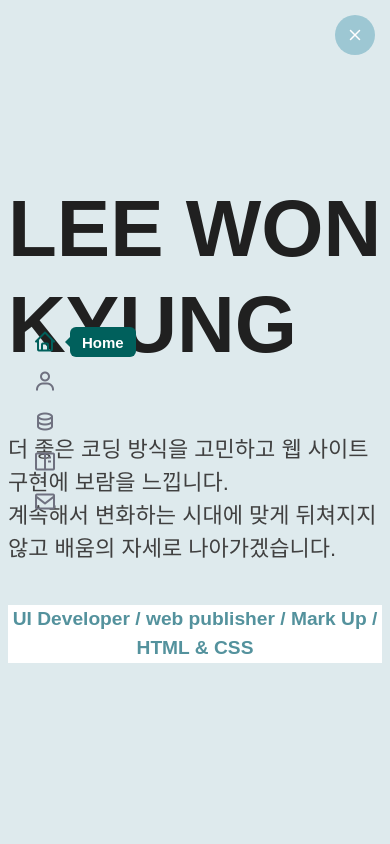
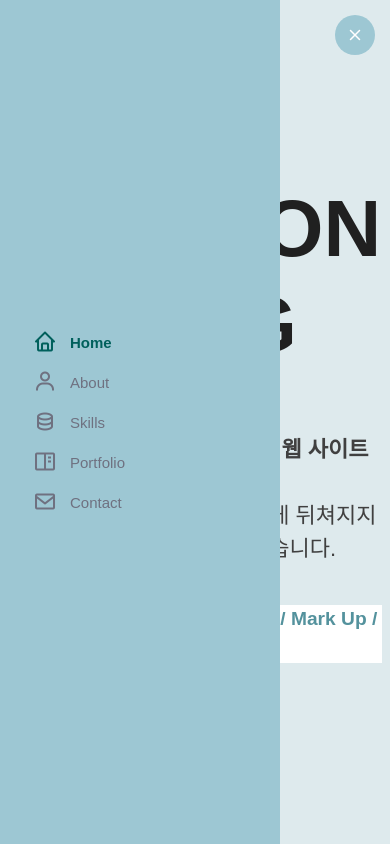
Before and after one commit to Leewonkyung/Leewonkyung.github.io, a plain HTML site: page index.html in a window 390 px wide. Both pictures are taken after a click on the icon 355 px from the left and 35 px from the top of the page. Shown: the top 844 px of the page. Drawn offline with nearby package versions, Linux system fonts and the light colour scheme; a web font is replaced by a local one.

Commit message:
css minify & pdf update
css minify & pdf update

```diff
--- a/assets/css/style.css
+++ b/assets/css/style.css
@@ -1,16 +1,15 @@
-/**
-* Template Name: iPortfolio - v3.7.0
-* Template URL: https://bootstrapmade.com/iportfolio-bootstrap-portfolio-websites-template/
-* Author: BootstrapMade.com
-* License: https://bootstrapmade.com/license/
-*/
-
 /*--------------------------------------------------------------
 # General
 --------------------------------------------------------------*/
 @font-face {
   font-family: 'NEXON Gothic';
   src: url('https://cdn.jsdelivr.net/gh/projectnoonnu/noonfonts_20-04@2.1/NEXON Lv1 Gothic OTF.woff') format('woff');
+  font-weight: normal;
+  font-style: normal;
+}
+@font-face {
+  font-family: 'NEXON Gothic Bold';
+  src: url('https://cdn.jsdelivr.net/gh/projectnoonnu/noonfonts_20-04@2.1/NEXON Lv1 Gothic OTF Bold.woff') format('woff');
   font-weight: normal;
   font-style: normal;
 }
@@ -174,13 +173,16 @@ p{
   color: #6f7180;
 }
 .nav-menu a span{
+  position: relative;
+  margin-left: 5px;
+  line-height: 1;
+}
+@media (min-width: 1200px){
+  .nav-menu a span{
     display: none;
-  position: relative;
     background: #00605c;
     border-radius: .4em;
     padding: 0.5em 0.8em;
-  margin-left: 5px;
-  line-height: 1;
     color: #fff;
   }
   .nav-menu a span:after{
@@ -195,6 +197,7 @@ p{
     border-left: 0;
     margin-top: -5px;
     margin-left: -5px;
+  }
 }
 .nav-menu a:hover span,
 .nav-menu a.active span{
@@ -238,6 +241,8 @@ p{
 }
 .mobile-nav-active #header {
   left: 0;
+  width: 280px;
+  background: #9dc7d3;
 }
 
 /*--------------------------------------------------------------
--- a/assets/custom.scss
+++ b/assets/custom.scss
@@ -1,10 +1,8 @@
 // DEMO
 $color-main: #9dc7d3;
 $black: #202020;
-// body {
-//   font-family: 'Montserrat', sans-serif;
-//   text-align: center;
-// }
+
+
 #intro {
   max-width: 100%;
   // margin-left: 250px;
@@ -28,6 +26,7 @@ $black: #202020;
   line-height: 1.2;
   display: inline-block;
   position: relative;
+  font-family: 'NEXON Gothic Bold', sans-serif;
   // font-family: 'Pretendard', sans-serif;
   @media all and(max-width: 1320px){
     font-size: 80px;
@@ -42,7 +41,10 @@ $black: #202020;
   color: #404040;
   padding: 20px 0;
   font-size: 22px;
-  font-weight: 300;
+  b{
+    font-weight: 800;
+  }
+
   &.txt-center {
     text-align: center;
   }
--- a/index.html
+++ b/index.html
@@ -41,7 +41,7 @@
 
   <!-- Template Main CSS File -->
   <link href="assets/css/style.css" rel="stylesheet">
-  <link href="assets/css/custom.css" rel="stylesheet">
+  <link href="assets/css/custom.min.css" rel="stylesheet">
 </head>
 
 <body>
@@ -79,7 +79,7 @@
         <p class="bigger">LEE WON KYUNG </p>
       </div><br>
       <div class="has-animation animation-rtl" data-delay="1000">
-        <p class="text">더 좋은 코딩 방식을 고민하고 웹 사이트 구현에 보람을 느낍니다. <br>계속해서 변화하는 시대에 맞게 뒤쳐지지 않고 배움의 자세로 나아가겠습니다.</p>
+        <p class="text">더 좋은 코딩 방식을 고민하고 <b>웹 사이트 구현에 보람</b>을 느낍니다. <br>계속해서 변화하는 시대에 맞게 뒤쳐지지 않고 <b>배움의 자세</b>로 나아가겠습니다.</p>
       </div><br>
       <div class="has-animation animation-ltr" data-delay="1500">
         <p class="text txt-center">UI Developer / web publisher / Mark Up / HTML & CSS
@@ -358,8 +358,8 @@
           </div>
         </div>
         <div class="d-flex btn-area" data-aos="fade-up" data-aos-delay="100">
-          <a href="#" class="btn">이력서</a>
-          <a href="#" class="btn">경력기술서</a>
+          <a href="assets/wk_resume.pdf" target="_blank" class="btn">이력서</a>
+          <a href="assets/wk_career.pdf" target="_blank" class="btn">경력기술서</a>
         </div>
       </div>
       <!-- ======= Footer ======= -->
```
Also changed, not shown: assets/css/custom.css, assets/css/custom.min.css (added), 4 other files. Lines whose indentation alone changed are shown as unchanged.
